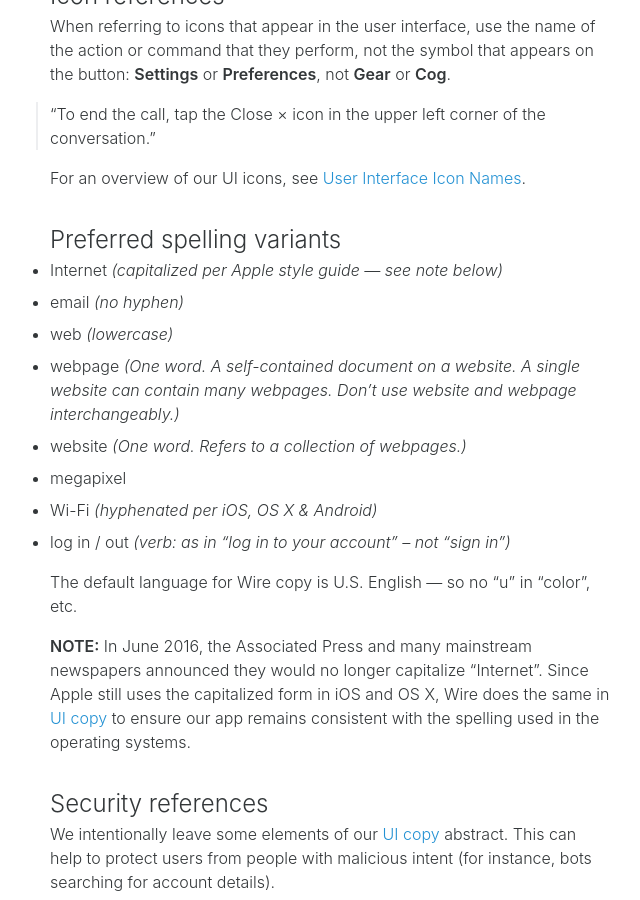
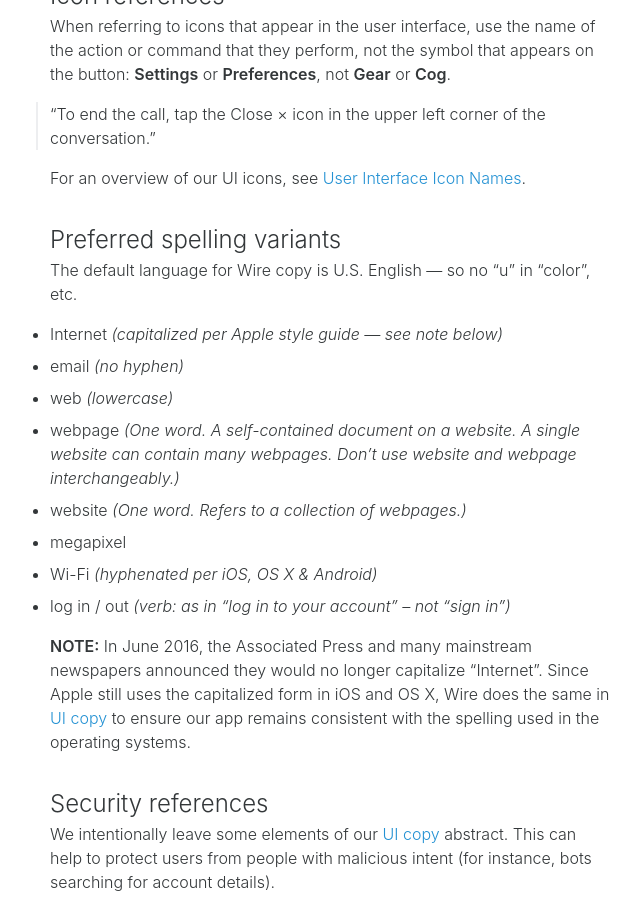
Before and after one commit to wireapp/brand, a Jekyll site: the page built from writing/usage/index.md, in a window 1280 px wide and 900 px high, scrolled down 1570 px. Shown: the whole window, without its empty margins (450-1090 px from the left). Built offline with Jekyll 4.4.1, drawn with Linux system fonts in a browser that asks for light colours; some of the changed lines change nothing that is shown.

Commit message:
Promote info on U.S. English as source language

```diff
--- a/writing/usage/index.md
+++ b/writing/usage/index.md
@@ -49,6 +49,8 @@
 For an overview of our UI icons, see [User Interface Icon Names][1].
 
 ### Preferred spelling variants
+The default language for Wire copy is U.S. English — so no “u” in “color”, etc.
+
 * Internet _(capitalized per Apple style guide — see note below)_
 * email _(no hyphen)_
 * web _(lowercase)_
@@ -57,8 +59,6 @@
 * megapixel
 * Wi-Fi _(hyphenated per iOS, OS X & Android)_
 * log in / out _(verb: as in “log in to your account” – not “sign in”)_
-
-The default language for Wire copy is U.S. English — so no “u” in “color”, etc.
 
 **NOTE:** In June 2016, the Associated Press and many mainstream newspapers announced they would no longer capitalize “Internet”. Since Apple still uses the capitalized form in iOS and OS X, Wire does the same in [UI copy][2] to ensure our app remains consistent with the spelling used in the operating systems.
 
```
